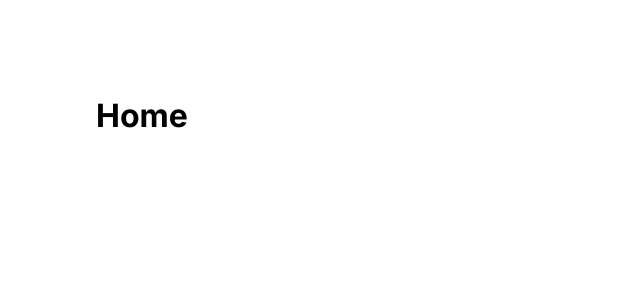
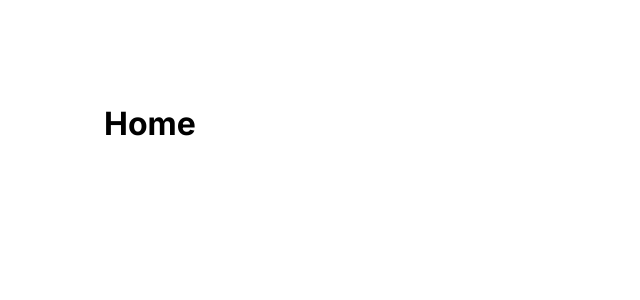
Before and after one commit to coryhouse/fabletics-nextjs, a Next.js app: page / in a window 1280 px wide. Shown: the top 300 px of the page, without its empty margins (0-640 px from the left). Built offline with nearby package versions, Linux system fonts and the light colour scheme.

Commit message:
add global style

```diff
--- a/app/globals.css
+++ b/app/globals.css
@@ -83,6 +83,8 @@ html,
 body {
   max-width: 100vw;
   overflow-x: hidden;
+  padding-top: 4px;
+  padding-left: 4px;
 }
 
 body {
```
